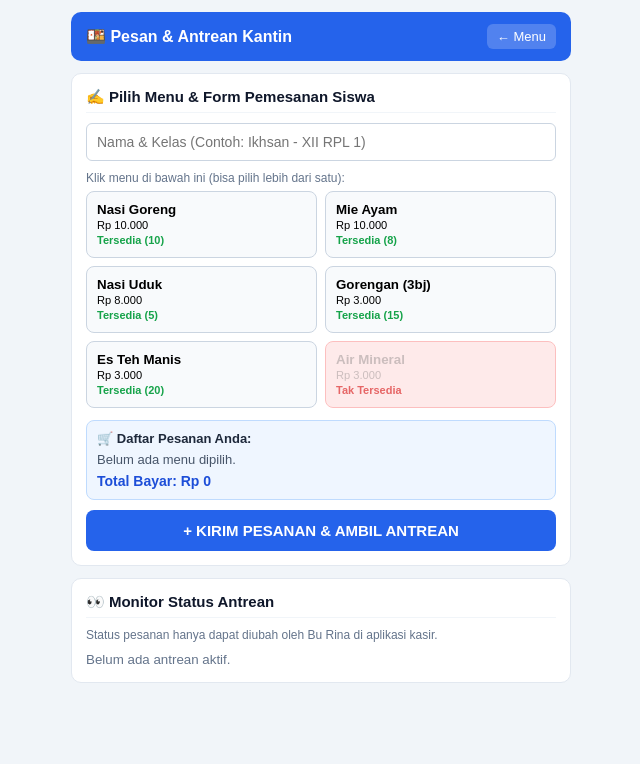
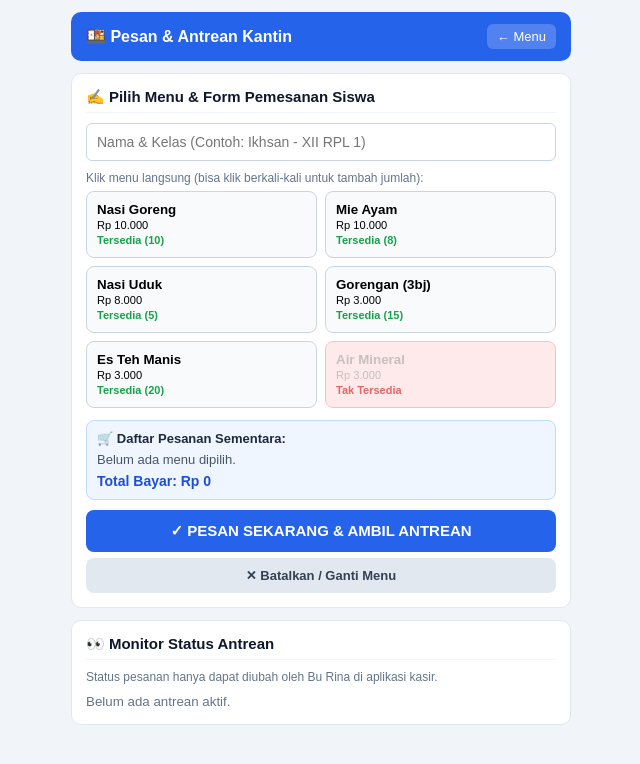
Before and after one commit to mikhsanmaulana630-gif/aplikasi-wirausaha-pkk-xii-rpl-1-oleh-ikhsan, a plain HTML site: page antrean-kantin.html in a window 1280 px wide. Shown: the whole page, without its empty margins (319-959 px from the left). Drawn offline with Linux system fonts and the light colour scheme.

Commit message:
Update antrean-kantin.html

```diff
--- a/antrean-kantin.html
+++ b/antrean-kantin.html
@@ -18,9 +18,10 @@
     .btn-pilih:active { background: #dbeafe; border-color: #2563eb; }
     .btn-pilih:disabled { background: #fee2e2; border-color: #fca5a5; opacity: 0.7; cursor: not-allowed; }
     .keranjang-box { background: #eff6ff; border: 1px solid #bfdbfe; padding: 10px; border-radius: 8px; margin-bottom: 10px; font-size: 13px; }
-    .keranjang-row { display: flex; justify-content: space-between; align-items: center; padding: 4px 0; border-bottom: 1px dashed #bfdbfe; }
-    .btn-kurang { background: #dc2626; color: white; border: none; border-radius: 4px; padding: 2px 7px; font-weight: bold; cursor: pointer; margin-left: 6px; }
-    .btn-pesan { width: 100%; padding: 12px; background: #2563eb; color: white; border: none; border-radius: 8px; font-weight: bold; font-size: 15px; cursor: pointer; }
+    .keranjang-row { display: flex; justify-content: space-between; align-items: center; padding: 5px 0; border-bottom: 1px dashed #bfdbfe; }
+    .btn-kurang { background: #dc2626; color: white; border: none; border-radius: 4px; padding: 3px 8px; font-weight: bold; cursor: pointer; margin-left: 6px; }
+    .btn-pesan { width: 100%; padding: 12px; background: #2563eb; color: white; border: none; border-radius: 8px; font-weight: bold; font-size: 15px; cursor: pointer; margin-bottom: 6px; }
+    .btn-batal { width: 100%; padding: 10px; background: #e2e8f0; color: #334155; border: none; border-radius: 8px; font-weight: bold; font-size: 13px; cursor: pointer; }
     .item-antrean { padding: 10px; border: 1px solid #cbd5e1; border-radius: 8px; margin-bottom: 8px; background: #f8fafc; display: flex; justify-content: space-between; align-items: center; }
     .badge { padding: 4px 8px; border-radius: 6px; font-size: 11px; font-weight: bold; }
     .dimasak { background: #fef3c7; color: #b45309; }
@@ -38,18 +39,19 @@
     <h3>✍️ Pilih Menu & Form Pemesanan Siswa</h3>
     <input type="text" id="namaSiswa" placeholder="Nama & Kelas (Contoh: Ikhsan - XII RPL 1)">
 
-    <p style="font-size:12px; color:#64748b; margin-bottom:6px;">Klik menu di bawah ini (bisa pilih lebih dari satu):</p>
+    <p style="font-size:12px; color:#64748b; margin-bottom:6px;">Klik menu langsung (bisa klik berkali-kali untuk tambah jumlah):</p>
     <div class="grid-menu" id="gridMenuSiswa"></div>
 
     <div class="keranjang-box">
-      <strong>🛒 Daftar Pesanan Anda:</strong>
+      <strong>🛒 Daftar Pesanan Sementara:</strong>
       <div id="listKeranjangSiswa" style="margin:6px 0; color:#475569;">Belum ada menu dipilih.</div>
       <div style="font-weight:bold; font-size:14px; color:#1d4ed8; margin-top:6px;">
         Total Bayar: Rp <span id="totalPesananSiswa">0</span>
       </div>
     </div>
 
-    <button type="button" class="btn-pesan" onclick="kirimPesanan()">+ KIRIM PESANAN & AMBIL ANTREAN</button>
+    <button type="button" class="btn-pesan" onclick="kirimPesanan()">✓ PESAN SEKARANG & AMBIL ANTREAN</button>
+    <button type="button" class="btn-batal" onclick="batalPesanan()">✕ Batalkan / Ganti Menu</button>
   </div>
 
   <div class="card">
@@ -78,7 +80,6 @@
     menuKantin = JSON.parse(localStorage.getItem('kantin_menu_data')) || defaultMenu;
     antrean = JSON.parse(localStorage.getItem('kantin_orders_data')) || [];
 
-    // Tombol pilih menu (bisa multi-item)
     document.getElementById('gridMenuSiswa').innerHTML = menuKantin.map(m => {
       let diKeranjang = keranjangSiswa.find(k => k.id === m.id);
       let sisaStok = m.stok - (diKeranjang ? diKeranjang.qty : 0);
@@ -93,7 +94,6 @@
       `;
     }).join('');
 
-    // Render keranjang siswa
     const boxKeranjang = document.getElementById('listKeranjangSiswa');
     let total = 0;
     if (keranjangSiswa.length === 0) {
@@ -111,7 +111,6 @@
     }
     document.getElementById('totalPesananSiswa').innerText = total.toLocaleString('id-ID');
 
-    // Render monitor antrean (hanya lihat)
     document.getElementById('monitorAntrean').innerHTML = antrean.length
       ? antrean.map(a => `
         <div class="item-antrean">
@@ -142,6 +141,11 @@
       keranjangSiswa[idx].qty > 1 ? keranjangSiswa[idx].qty-- : keranjangSiswa.splice(idx, 1);
       renderHalaman();
     }
+  }
+
+  function batalPesanan() {
+    keranjangSiswa = [];
+    renderHalaman();
   }
 
   function kirimPesanan() {
```
